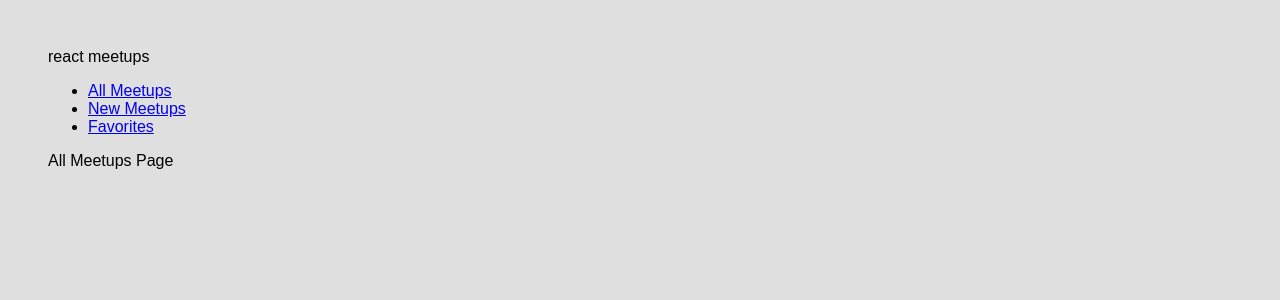
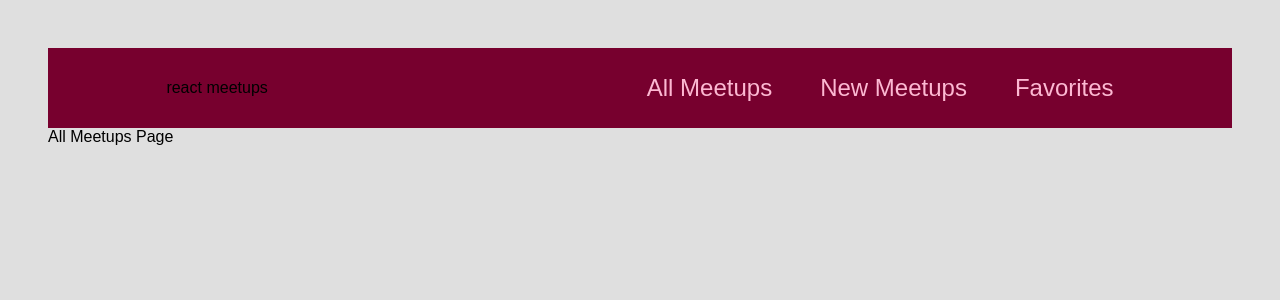
Before and after one commit to YizhouFu/react-course, a React (Create React App) app: page / in a window 1280 px wide. Shown: the top 300 px of the page. Built offline with nearby package versions, Linux system fonts and the light colour scheme.

Commit message:
module.css
add module.css for specific js files

```diff
--- a/src/components/layout/MainNavigation.js
+++ b/src/components/layout/MainNavigation.js
@@ -1,8 +1,10 @@
 import { Link } from "react-router-dom";
+
+import classes from "./MainNavigation.module.css";
 
 function MainNavigation() {
   return (
-    <header>
+    <header className={classes.header}>
       <div>react meetups</div>
       <nav>
         <ul>
--- /dev/null
+++ b/src/components/layout/MainNavigation.module.css
@@ -0,0 +1,47 @@
+.header {
+    width: 100%;
+    height: 5rem;
+    display: flex;
+    align-items: center;
+    justify-content: space-between;
+    background-color: #77002e;
+    padding: 0 10%;
+  }
+
+  .logo {
+    font-size: 2rem;
+    color: white;
+    font-weight: bold;
+  }
+
+  .header ul {
+    list-style: none;
+    margin: 0;
+    padding: 0;
+    display: flex;
+    align-items: baseline;
+  }
+
+  .header li {
+    margin-left: 3rem;
+  }
+
+  .header a {
+    text-decoration: none;
+    font-size: 1.5rem;
+    color: #fcb8d2;
+  }
+
+  .header a:hover,
+  .header a:active,
+  .header a.active {
+    color: white;
+  }
+
+  .badge {
+    background-color: #cc2062;
+    color: white;
+    border-radius: 12px;
+    padding: 0 1rem;
+    margin-left: 0.5rem;
+  }
```
